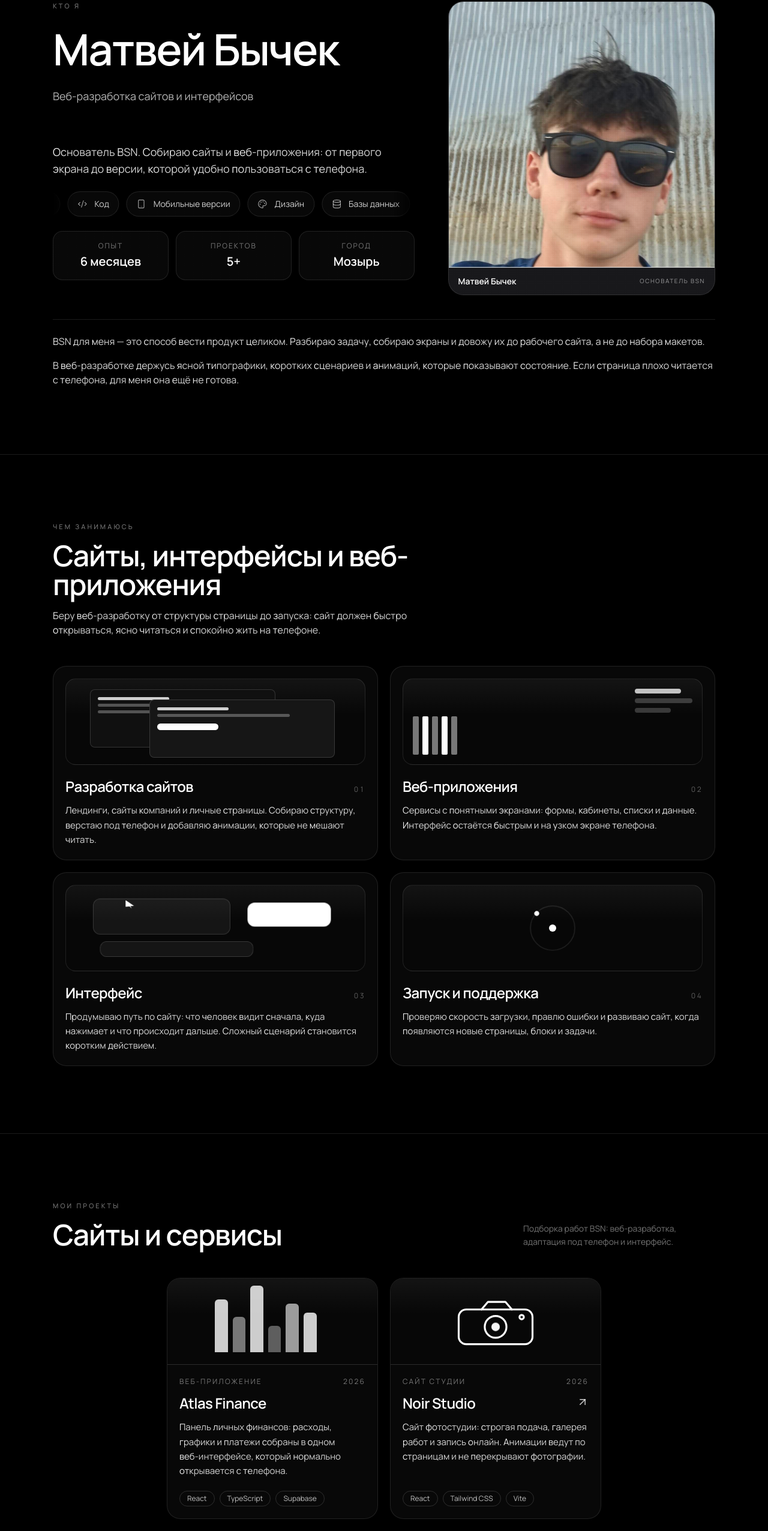
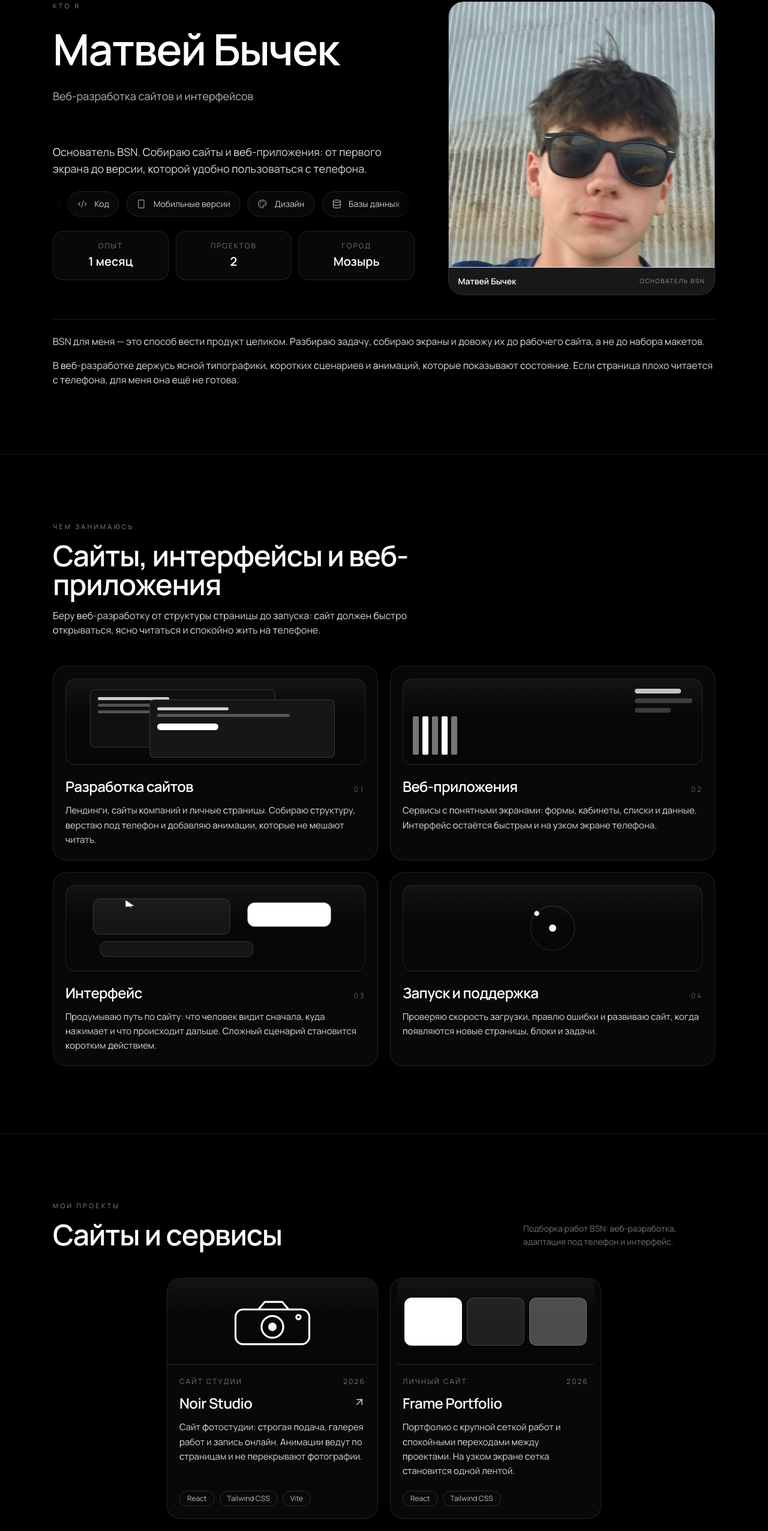
Before and after one commit to matveybychek001-ui/bns-portfolio, a React (Vite) app: page / in a window 1280 px wide. Shown: the part 192-2744 px from the top of the page at 60% size. Built offline with nearby package versions, Linux system fonts and the light colour scheme; a web font is replaced by a local one.

Commit message:
Keep two projects, one month of experience, and the Noir Studio site.

```diff
--- a/src/data/portfolio.ts
+++ b/src/data/portfolio.ts
@@ -9,8 +9,8 @@ export const profile = {
     'В веб-разработке держусь ясной типографики, коротких сценариев и анимаций, которые показывают состояние. Если страница плохо читается с телефона, для меня она ещё не готова.',
   ],
   facts: [
-    { label: 'Опыт', value: '6 месяцев' },
-    { label: 'Проектов', value: '5+' },
+    { label: 'Опыт', value: '1 месяц' },
+    { label: 'Проектов', value: '2' },
     { label: 'Город', value: 'Мозырь' },
   ],
 };
@@ -58,15 +58,6 @@ export const projects: {
   stack: string[];
 }[] = [
   {
-    id: 'atlas',
-    title: 'Atlas Finance',
-    category: 'Веб-приложение',
-    year: '2026',
-    description:
-      'Панель личных финансов: расходы, графики и платежи собраны в одном веб-интерфейсе, который нормально открывается с телефона.',
-    stack: ['React', 'TypeScript', 'Supabase'],
-  },
-  {
     id: 'noir',
     title: 'Noir Studio',
     href: 'https://matveybychek001-ui.github.io/noir-studio/',
@@ -75,15 +66,6 @@ export const projects: {
     description:
       'Сайт фотостудии: строгая подача, галерея работ и запись онлайн. Анимации ведут по страницам и не перекрывают фотографии.',
     stack: ['React', 'Tailwind CSS', 'Vite'],
-  },
-  {
-    id: 'pulse',
-    title: 'Pulse Booking',
-    category: 'Сервис записи',
-    year: '2026',
-    description:
-      'Сайт записи для салона: календарь мастеров, свободные окна и понятное подтверждение. С телефона сценарий укладывается в несколько нажатий.',
-    stack: ['React', 'Supabase'],
   },
   {
     id: 'frame',
```
